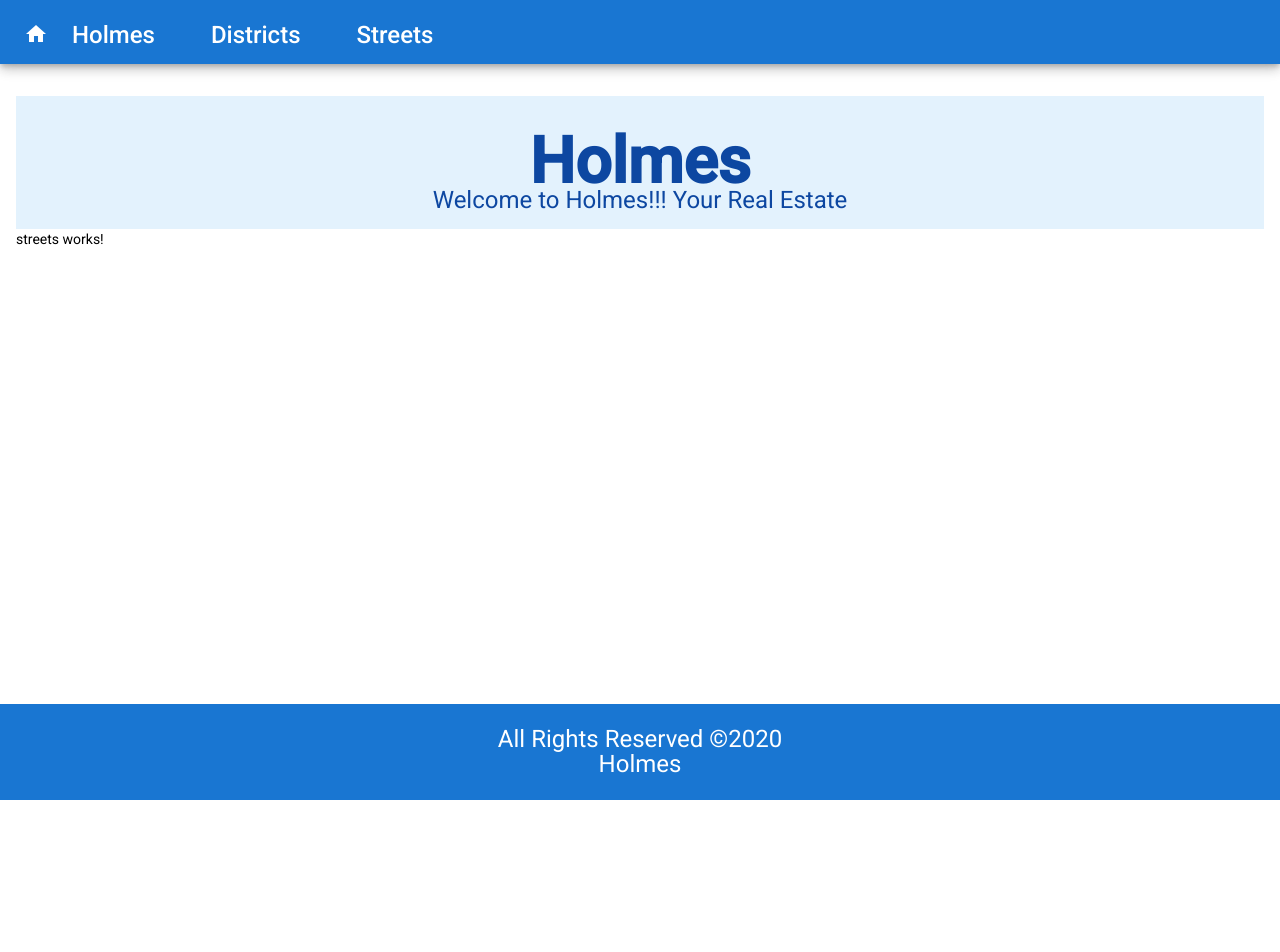
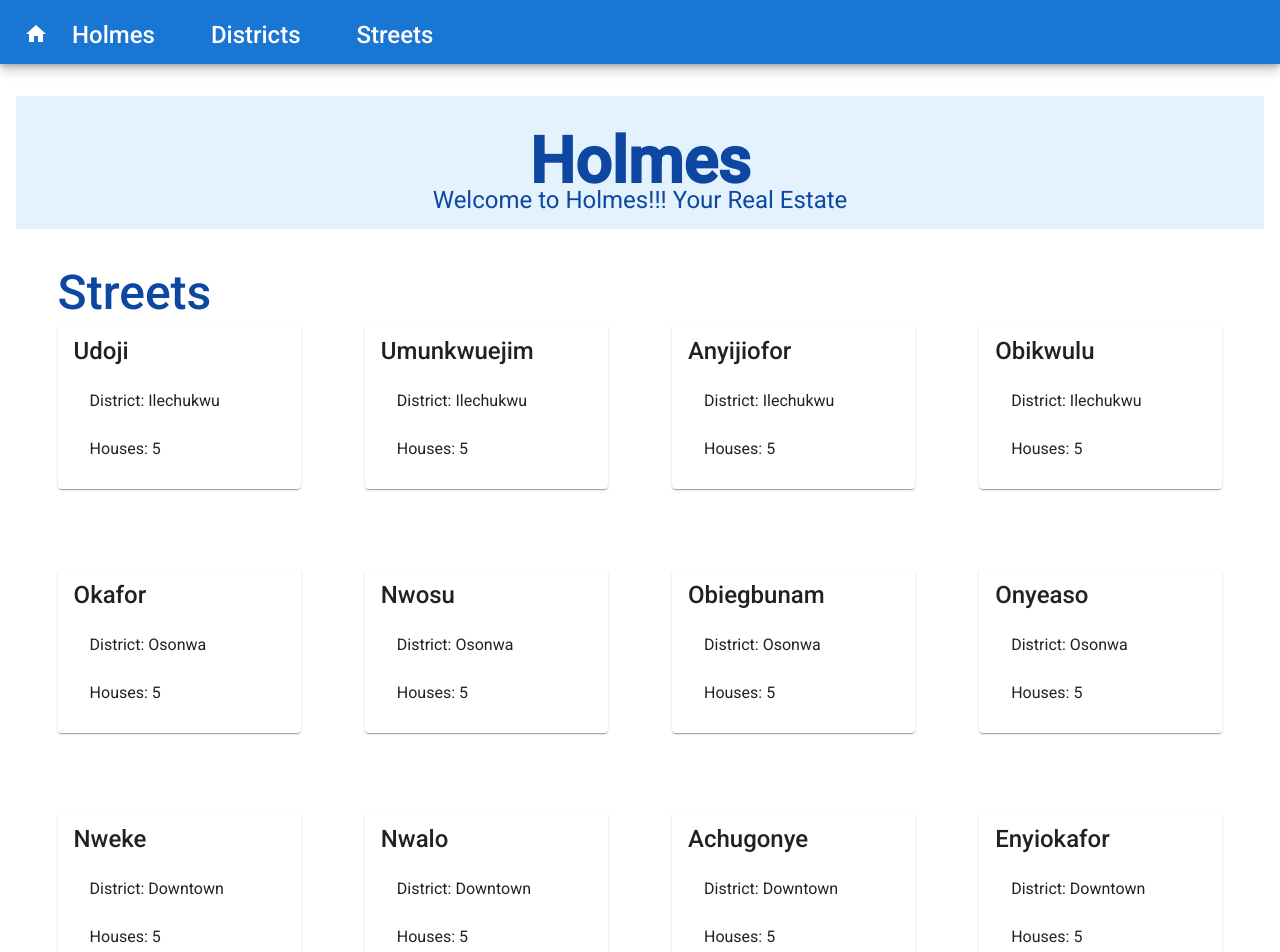
Before and after one commit to obumnwabude/holmes, an Angular app: page /streets in a window 1280 px wide. Shown: the top 952 px of the page. Before the commit the page ends 800 px from the top, so only its background shows below. Built offline with nearby package versions, Linux system fonts and the light colour scheme.

Commit message:
add and style streets in streets component

```diff
--- a/src/app/app.module.ts
+++ b/src/app/app.module.ts
@@ -2,6 +2,7 @@ import { BrowserModule } from '@angular/platform-browser';
 import { NgModule } from '@angular/core';
 import { RouterModule } from '@angular/router';
 import { MatButtonModule } from '@angular/material/button';
+import { MatCardModule } from '@angular/material/card';
 import { MatExpansionModule } from '@angular/material/expansion';
 import { MatIconModule } from '@angular/material/icon';
 import { MatListModule } from '@angular/material/list';
@@ -27,6 +28,7 @@ import { StreetsComponent } from './streets/streets.component';
     BrowserModule,
     BrowserAnimationsModule,
     MatButtonModule,
+    MatCardModule,
     MatExpansionModule,
     MatIconModule,
     MatListModule,
--- a/src/app/streets/streets.component.html
+++ b/src/app/streets/streets.component.html
@@ -1 +1,14 @@
-<p>streets works!</p>
+<section>
+  <h2>Streets</h2>
+  <div id="street-container">
+    <mat-card *ngFor="let street of streets">
+      <mat-card-title>{{street.name}}</mat-card-title>
+      <mat-card-content>
+        <mat-list>
+          <mat-list-item>District: {{(findDistrict(street.district_id)).name}}</mat-list-item>
+          <mat-list-item>Houses: {{street.houses}}</mat-list-item>
+        </mat-list>
+      </mat-card-content>
+    </mat-card>
+  </div>
+</section>
--- a/src/app/streets/streets.component.scss
+++ b/src/app/streets/streets.component.scss
@@ -0,0 +1,34 @@
+section {
+  margin: 4vh 2vw;
+  padding: 16px;
+
+  h2 {
+    color: #0D47A1;
+    font-size: 48px;
+  }
+
+  #street-container {
+    margin: 0;
+    padding: 0;
+  }
+
+  mat-card {
+    margin-bottom: 16px;
+  }
+}
+
+@media screen and (min-width: 576px) {
+  #street-container {
+    display: grid;
+    grid-gap: 48px;
+    grid-template-columns: auto auto;
+  }
+}
+
+@media screen and (min-width: 992px) {
+  #street-container {
+    display: grid;
+    grid-gap: 64px;
+    grid-template-columns: auto auto auto auto;
+  }
+}
--- a/src/app/streets/streets.component.ts
+++ b/src/app/streets/streets.component.ts
@@ -1,7 +1,40 @@
 import { Component } from '@angular/core';
+
+import { District } from '../districts/district.model';
+import { Street } from './street.model';
 
 @Component({
   templateUrl: './streets.component.html',
   styleUrls: ['./streets.component.scss'],
 })
-export class StreetsComponent {}
+export class StreetsComponent {
+  districts: District[] = [
+    { id: 1, name: 'Ilechukwu' },
+    { id: 2, name: 'Osonwa' },
+    { id: 3, name: 'Downtown' },
+    { id: 4, name: 'Ikegwuonu' },
+  ];
+
+  streets: Street[] = [
+    { id: 1, name: 'Udoji', district_id: 1, houses: 5 },
+    { id: 2, name: 'Umunkwuejim', district_id: 1, houses: 5 },
+    { id: 3, name: 'Anyijiofor', district_id: 1, houses: 5 },
+    { id: 4, name: 'Obikwulu', district_id: 1, houses: 5 },
+    { id: 5, name: 'Okafor', district_id: 2, houses: 5 },
+    { id: 6, name: 'Nwosu', district_id: 2, houses: 5 },
+    { id: 7, name: 'Obiegbunam', district_id: 2, houses: 5 },
+    { id: 8, name: 'Onyeaso', district_id: 2, houses: 5 },
+    { id: 9, name: 'Nweke', district_id: 3, houses: 5 },
+    { id: 10, name: 'Nwalo', district_id: 3, houses: 5 },
+    { id: 11, name: 'Achugonye', district_id: 3, houses: 5 },
+    { id: 12, name: 'Enyiokafor', district_id: 3, houses: 5 },
+    { id: 13, name: 'Enemuo', district_id: 4, houses: 5 },
+    { id: 14, name: 'Ogbodo', district_id: 4, houses: 5 },
+    { id: 15, name: 'Anozie', district_id: 4, houses: 5 },
+    { id: 16, name: 'Adindu', district_id: 4, houses: 5 },
+  ];
+
+  findDistrict(id: number): District {
+    return this.districts.filter((district) => district.id === id)[0];
+  }
+}
```
